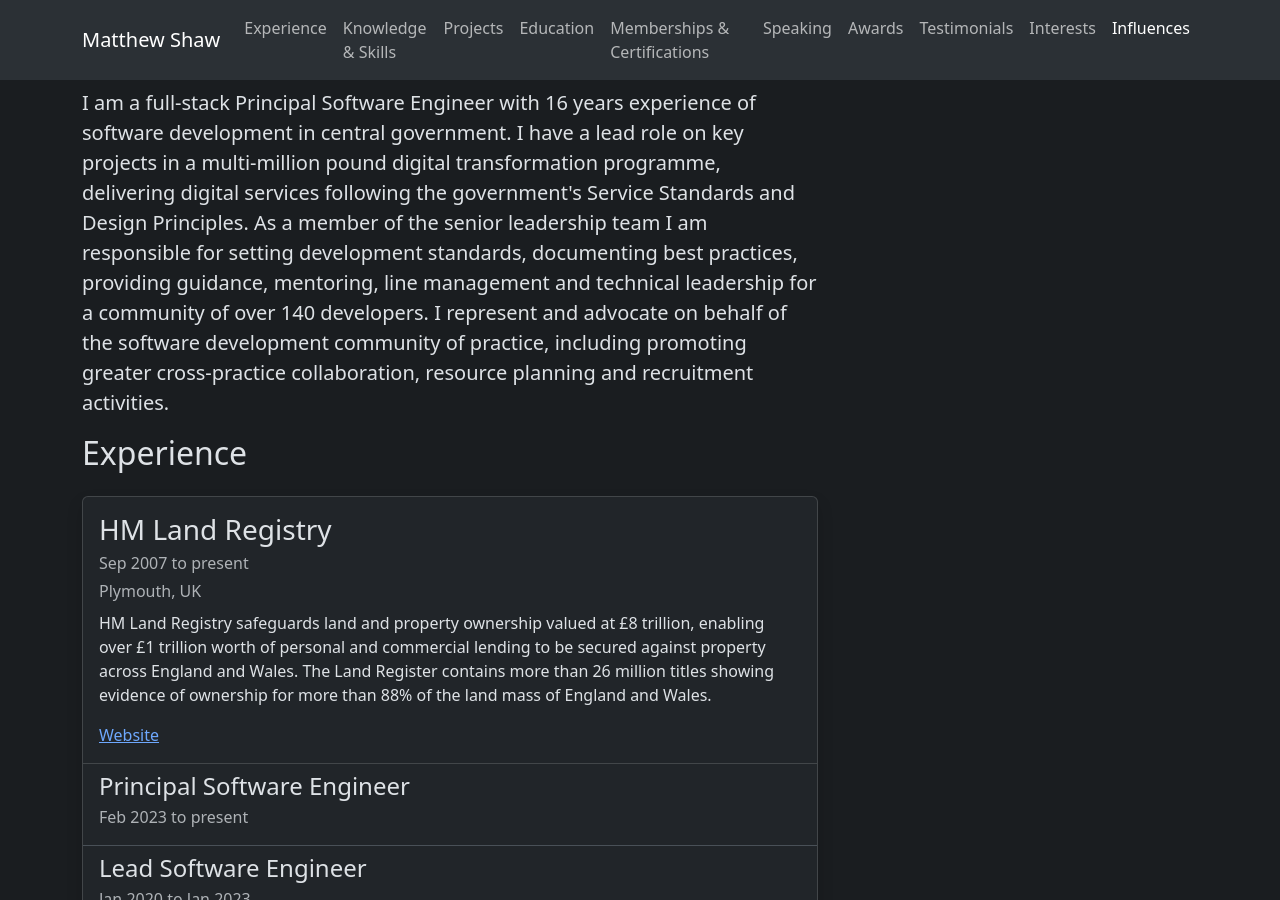
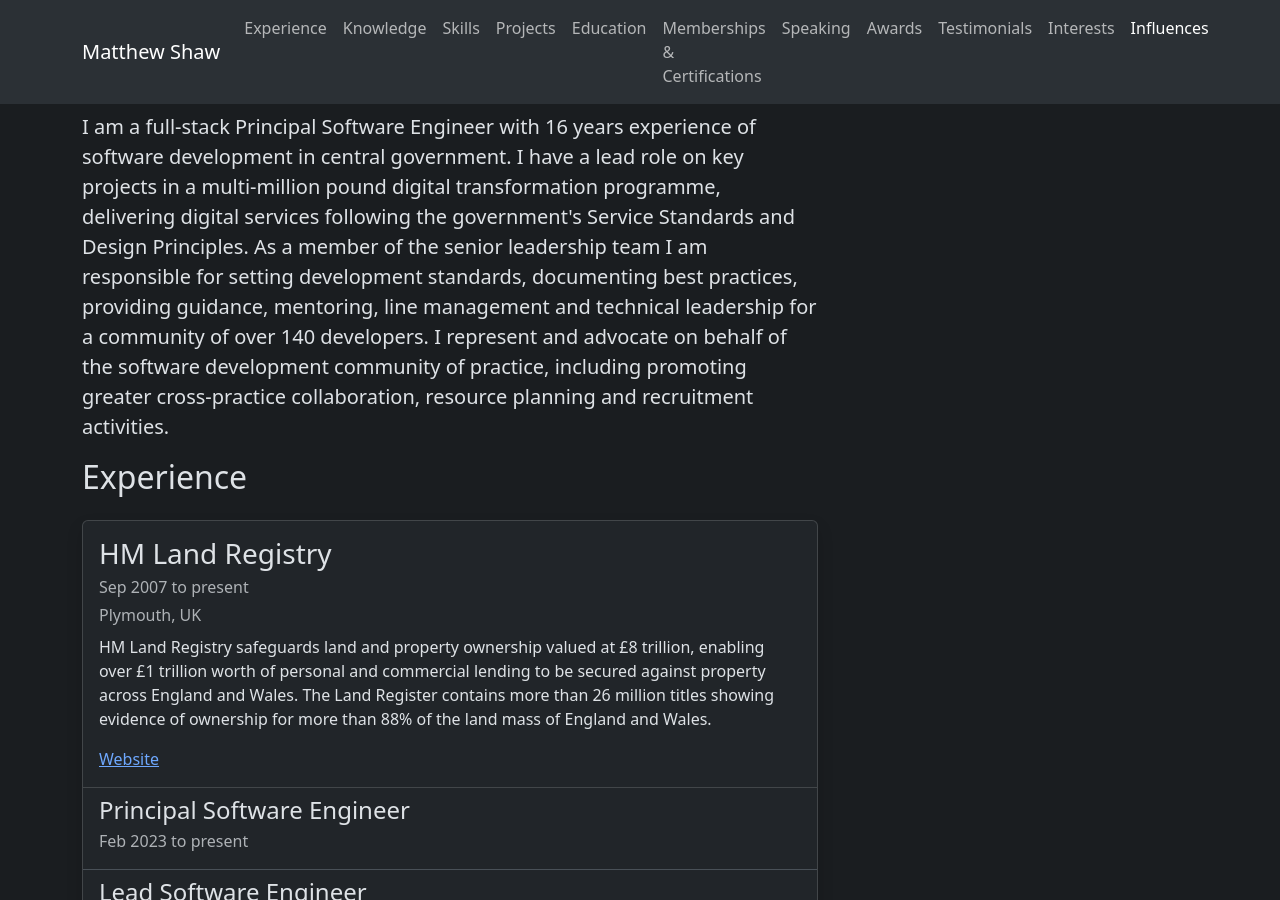
Before and after one commit to matthew-shaw/matthew-shaw.github.io, a Jekyll site: the page built from index.html, in a window 1280 px wide and 900 px high. Built offline with Jekyll 4.4.1, drawn with Linux system fonts in a browser that asks for light colours.

Commit message:
add skills to nav

```diff
--- a/_layouts/default.html
+++ b/_layouts/default.html
@@ -23,7 +23,10 @@
             <a class="nav-link" href="#experience">Experience</a>
           </li>
           <li class="nav-item">
-            <a class="nav-link" href="#knowledge-skills">Knowledge & Skills</a>
+            <a class="nav-link" href="#knowledge">Knowledge</a>
+          </li>
+          <li class="nav-item">
+            <a class="nav-link" href="#skills">Skills</a>
           </li>
           <li class="nav-item">
             <a class="nav-link" href="#projects">Projects</a>
```
